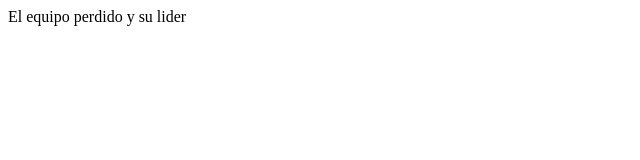
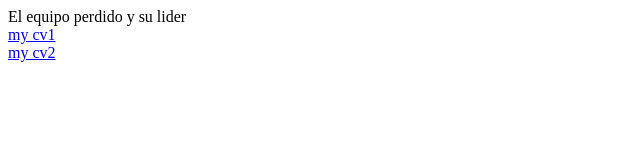
Before and after one commit to AreliVL/mycv, a plain HTML site: page index.html in a window 1280 px wide. Shown: the whole page, without its empty margins (0-640 px from the left). Drawn offline with Linux system fonts and the light colour scheme.

Commit message:
se actualizo el index.html

```diff
--- a/index.html
+++ b/index.html
@@ -1,5 +1,10 @@
 <html>
 <body>
-El equipo perdido y su lider
+El equipo perdido y su lider<br>
+
+<a href = "cv1.html" > my cv1 </a> <br>
+<a href = "cv2.html" > my cv2 </a> <br>
+
+
 </body>
 </html>
```
